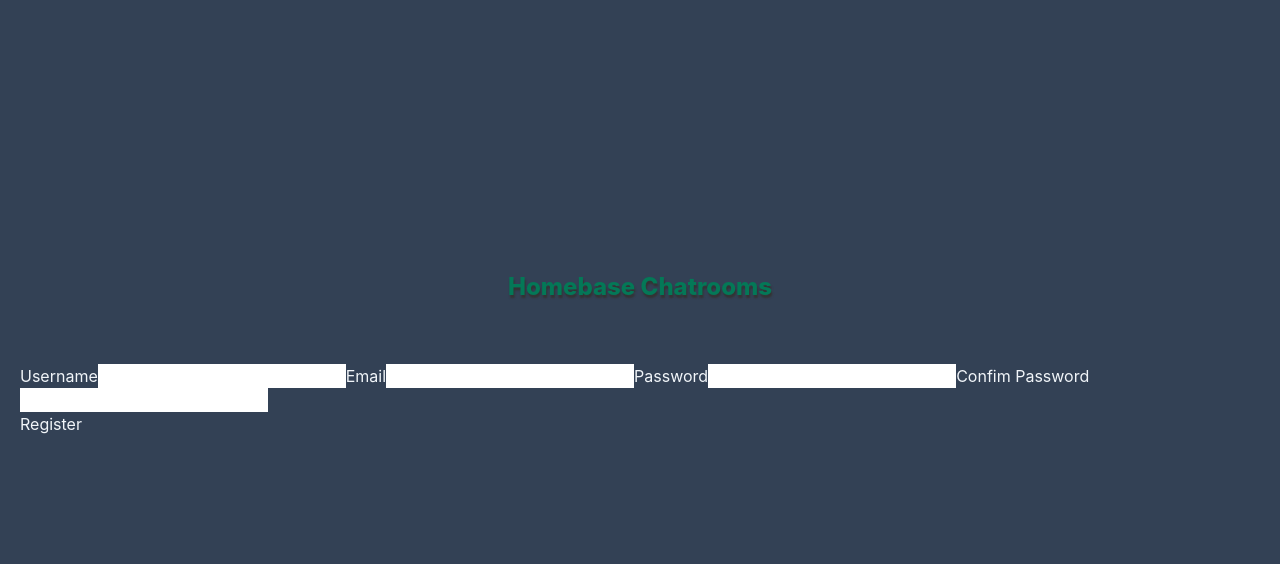
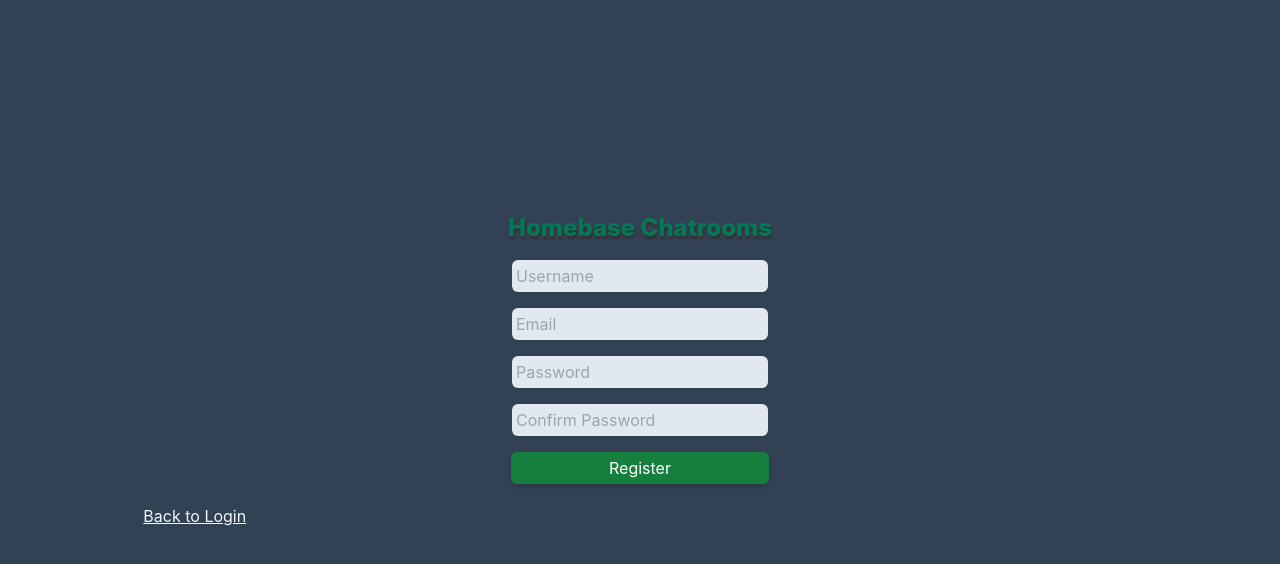
Before and after one commit to lshevick/django-chat-app, a React (Create React App) app in the folder frontend/static/: page / in a window 1280 px wide. Both pictures are taken after a click on the button "Register!". Shown: the top 564 px of the page. Built offline with nearby package versions, Linux system fonts and the light colour scheme.

Commit message:
adds styling to register screen and a button to go back tot login

```diff
--- a/frontend/static/src/components/Homescreen.js
+++ b/frontend/static/src/components/Homescreen.js
@@ -119,7 +119,7 @@ const Homescreen = ({ setAuth }) => {
         <div className={`h-screen flex flex-col justify-end ${isOpen ? 'transparent' : 'bg-slate-700'}`}>
             <div className='room-list-display absolute w-full top-0'>
                 <div className='sidebar-banner bg-slate-700 flex justify-between border-b-2 border-zinc-600 py-3'>
-                    <h1 className='mx-2 py-1 text-xl font-extrabold [text-shadow:1px_3px_2px_#333] text-emerald-700'>Homebase Rooms</h1>
+                    <h1 className='mx-2 py-1 text-xl font-extrabold [text-shadow:1px_2px_2px_#333] text-emerald-700'>Homebase Rooms</h1>
                     <button type='button' className={`m-1 p-2 bg-slate-500 border-2 border-slate-400 transition-all rounded-3xl ${isOpen ? 'rotate-180' : ''}`} onClick={() => setIsOpen(!isOpen)}> <BsChevronLeft/> </button>
                 </div>
                 <div className={`bg-slate-700 transition-all duration-300 py-2 ${isOpen ? 'translate-x-0 z-10' : 'translate-x-full opacity-0'}`}>
--- a/frontend/static/src/components/LoginView.js
+++ b/frontend/static/src/components/LoginView.js
@@ -7,7 +7,7 @@ const LoginView = ({ setAuth }) => {
 
     return (
         <div className="login-view flex flex-col justify-center items-center h-screen text-slate-100 p-5">
-            <h1 className="mx-2 py-1 text-2xl [text-shadow:1px_3px_2px_#333] font-extrabold text-emerald-700 absolute top-1/3">Homebase Chatrooms</h1>
+            <h1 className="m-2 py-1 text-2xl [text-shadow:1px_3px_2px_#333] font-extrabold text-emerald-700 absolute top-1/4">Homebase Chatrooms</h1>
             {screen === 'login' && <LoginForm setScreen={setScreen} setAuth={setAuth} />}
             {screen === 'register' && <RegisterForm setScreen={setScreen} />}
         </div>
--- a/frontend/static/src/components/RegisterForm.js
+++ b/frontend/static/src/components/RegisterForm.js
@@ -52,24 +52,26 @@ const RegisterForm = ({ setScreen }) => {
     )
 
     return (
-        <div>
+        <div className="w-5/6">
             <form onSubmit={handleSubmit}>
 
-                <div className="form-inputs">
-                    <label htmlFor="usernanme">Username</label>
-                    <input id="username" name="username" onChange={handleInput} value={state.username} type="text" />
+                <div className="form-inputs flex flex-col justify-center items-center w-full">
+                    <label htmlFor="usernanme"></label>
+                    <input className="m-2 p-1 bg-slate-200 text-slate-600 rounded-md" id="username" name="username" onChange={handleInput} value={state.username} type="text" placeholder="Username"/>
 
-                    <label htmlFor="email">Email</label>
-                    <input id="email" name="email" onChange={handleInput} value={state.email} type="text" />
+                    <label htmlFor="email"></label>
+                    <input className="m-2 p-1 bg-slate-200 text-slate-600 rounded-md" id="email" name="email" onChange={handleInput} value={state.email} type="text" placeholder="Email"/>
 
-                    <label htmlFor="password1">Password</label>
-                    <input id="password1" name="password1" onChange={handleInput} value={state.password1} type="password" />
+                    <label htmlFor="password1"></label>
+                    <input className="m-2 p-1 bg-slate-200 text-slate-600 rounded-md" id="password1" name="password1" onChange={handleInput} value={state.password1} type="password" placeholder="Password"/>
 
-                    <label htmlFor="password2">Confim Password</label>
-                    <input id="password2" name="password2" onChange={handleInput} value={state.password2} type="password" />
+                    <label htmlFor="password2"></label>
+                    <input className="m-2 p-1 bg-slate-200 text-slate-600 rounded-md" id="password2" name="password2" onChange={handleInput} value={state.password2} type="password" placeholder="Confirm Password"/>
+                <button type="submit" className='bg-green-700 hover:bg-emerald-600 mt-2 w-1/4 rounded-md shadow-md p-1 text-white'>Register</button>
                 </div>
-                <button type="submit">Register</button>
+            <button className='underline m-5' type="button" onClick={() => setScreen('login')}>Back to Login</button>
             </form>
+
 
             {registered && isRegistered}
         </div>
```
Also changed, not shown: 1 other file (tests, documents, lock files or other folders).
